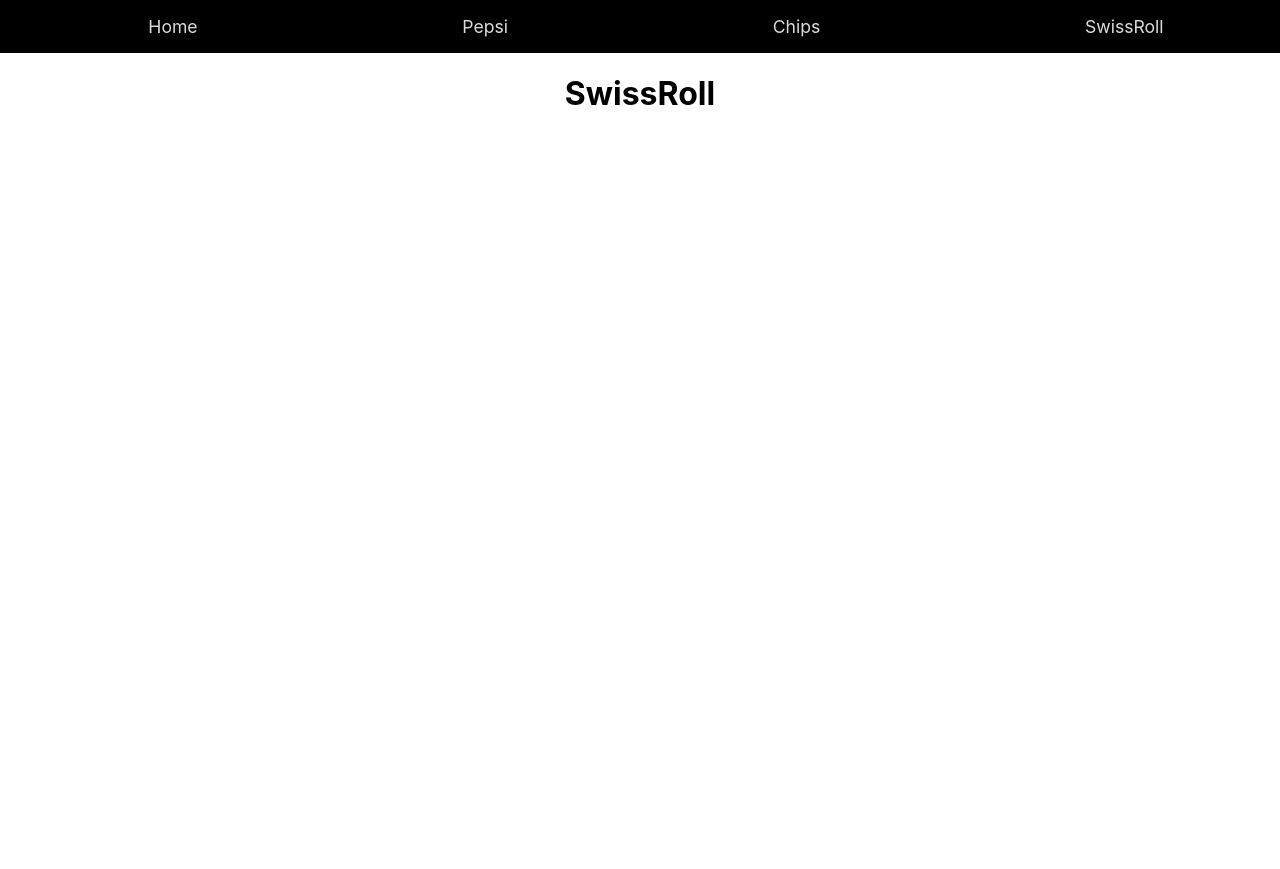
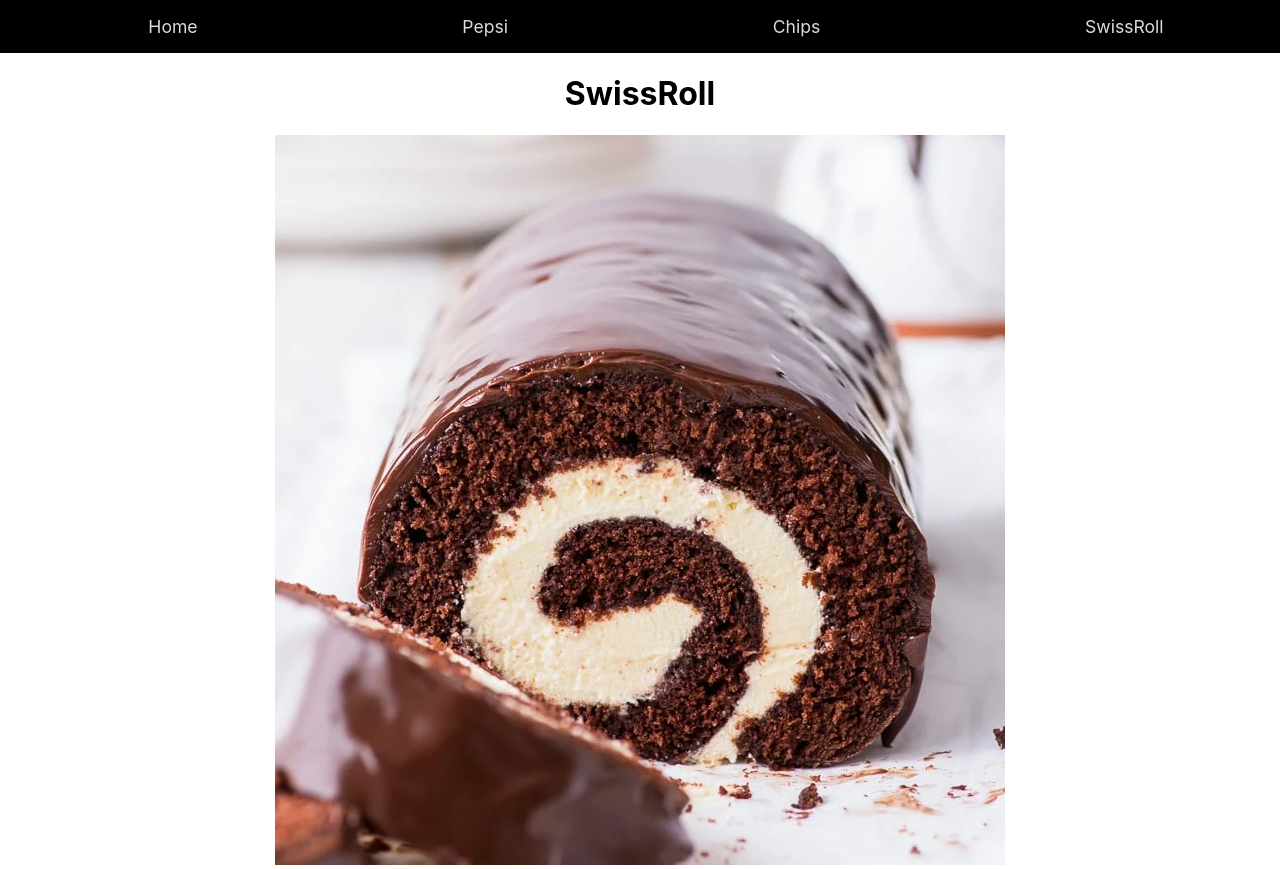
Before and after one commit to halakhellow/vending-machine, a React (Create React App) app: page /swiss-roll in a window 1280 px wide. Shown: the top 869 px of the page. Before the commit the page ends 800 px from the top, so only its background shows below. Built offline with nearby package versions, Linux system fonts and the light colour scheme.

Commit message:
add swiss roll image

```diff
--- a/src/SwissRoll.js
+++ b/src/SwissRoll.js
@@ -1,10 +1,12 @@
 import React, { Component } from "react";
+import swiss from "./images/swiss-roll.webp";
 
 class SwissRoll extends Component {
   render() {
     return (
       <div>
         <h1>SwissRoll</h1>
+        <img src={swiss} alt="swiss-roll" />
       </div>
     );
   }
```
